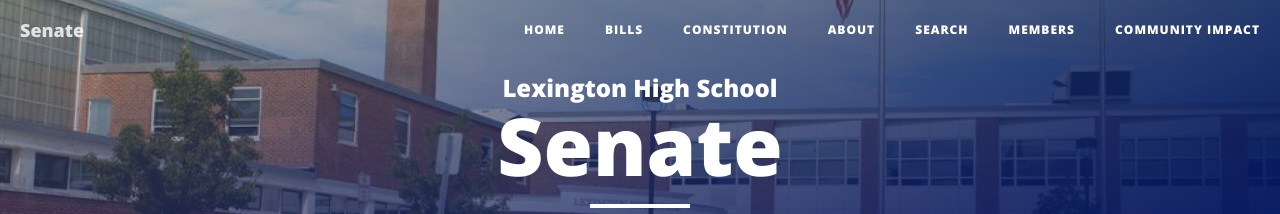
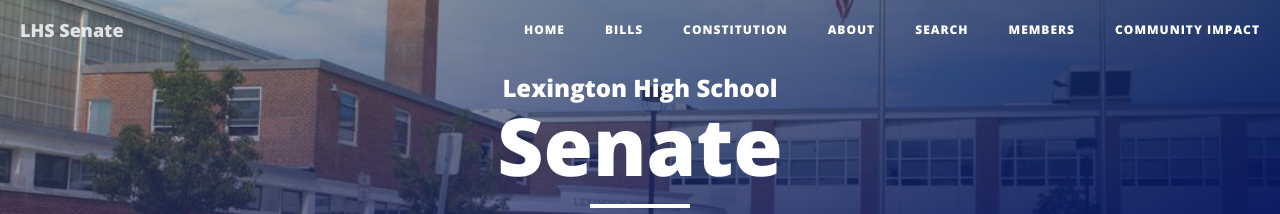
Before and after one commit to vitaedev/lhssenate, a Jekyll site: the page built from index.html, in a window 1280 px wide and 900 px high. Shown: the top 214 px of the window. Built offline with Jekyll 4.4.1, drawn with Linux system fonts in a browser that asks for light colours; nearby versions of some CDN libraries; the list of posts is cut into pages by our own code; comment, search, counter and statistics services are not loaded.

Commit message:
fixed title back to LHS Senate. screwed it up last commit. now homepage has hardcoded title

```diff
--- a/_config.yml
+++ b/_config.yml
@@ -1,5 +1,5 @@
 # Site settings
-title: Senate
+title: LHS Senate
 description: "A Unique System of High School Government"
 url: "http://vitaedev.com/"
 
--- a/_layouts/page.html
+++ b/_layouts/page.html
@@ -15,7 +15,7 @@
 					<img src= "{{ site.logo }}" style="height: 150px">
 					{% endif %}
 					{% else %}{% endif %}
-                    <h1>{% if page.title %}{{ page.title }}{% else %}{{ site.title }}{% endif %}</h1>
+                    <h1>{% if page.title %}{{ page.title }}{% else %}Senate{% endif %}</h1>
                     <hr class="small">
                     <span class="subheading">{% if page.description %}{{ page.description }}{% else %}{{ site.description }}{% endif %}</span>
                 </div>
```
